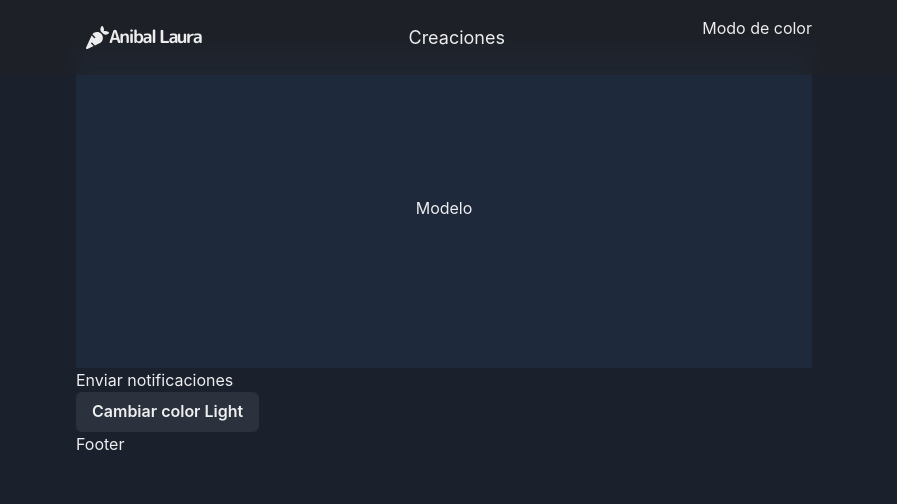
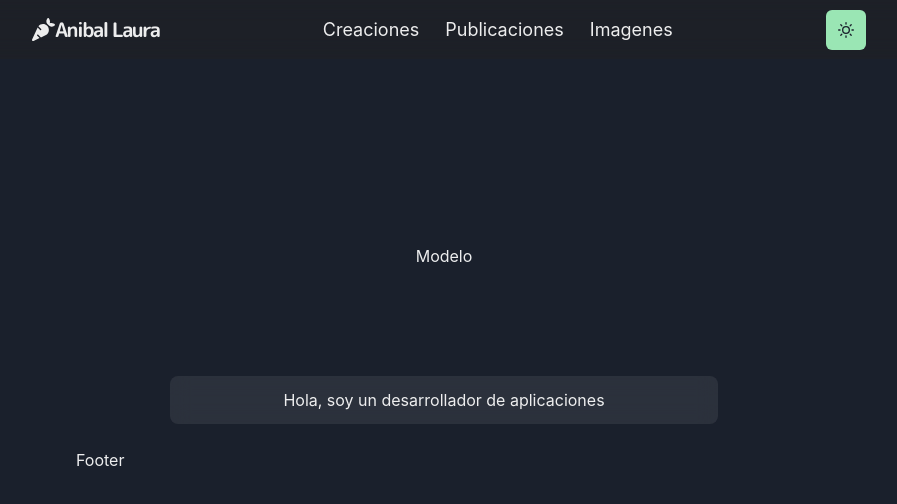
Before and after one commit to Haniel99/blue-art, a Next.js app: page / in a window 1280 px wide. Shown: the top 504 px of the page, without its empty margins (196-1093 px from the left). Built offline with nearby package versions, Linux system fonts and the light colour scheme.

Commit message:
Prueba de navbar

```diff
--- a/package.json
+++ b/package.json
@@ -9,6 +9,7 @@
     "lint": "next lint"
   },
   "dependencies": {
+    "@chakra-ui/icons": "^2.1.1",
     "@chakra-ui/next-js": "^2.2.0",
     "@chakra-ui/react": "^2.8.2",
     "@emotion/react": "^11.11.3",
--- a/src/app/layout.tsx
+++ b/src/app/layout.tsx
@@ -1,31 +1,36 @@
 import type { Metadata } from "next";
+import dynamic from "next/dynamic";
 import "./globals.css";
 import { Providers } from "../libs/providers";
 import { Box, ColorModeScript, Container } from "@chakra-ui/react";
 import NavBar from "@/components/navbar";
 import Article from "@/libs/article";
+import Loading from "../components/voxel-rabbit-loader";
+const LazyVoxelRabbit = dynamic(() => import('../components/voxel-rabbit'), {
+  ssr: false,
+  loading: () => <Loading />
+})
 export const metadata: Metadata = {
   title: "Blue Art - Homepage"
 };
-
 export default function RootLayout({
   children,
 }: Readonly<{
   children: React.ReactNode;
 }>) {
   return (
-    <html lang="en">
-      <body >
+    <html lang="en"  >
+      <body>
+        <link
+          rel="stylesheet"
+          href="https://fonts.googleapis.com/css2?family=M+PLUS+Rounded+1c:wght@300;700&display=swap"
+        />
         <ColorModeScript initialColorMode="dark" />
         <Providers>
           <Box as="main">
             <NavBar></NavBar>
-            <Container maxW="container.md" pt={12} >
-              <div  className="flex h-80 bg-slate-800
-              items-center justify-center
-              "  >
-                Modelo
-              </div>
+            <Container maxW="container.md" pt={14} >
+              <LazyVoxelRabbit />
               <Article>
                 {children}
               </Article>
--- a/src/app/page.tsx
+++ b/src/app/page.tsx
@@ -1,19 +1,19 @@
 'use client'
-import { Box, Button, useColorMode, useColorModeValue, Text } from "@chakra-ui/react";
+import { Box, Button, useColorMode, useColorModeValue, Text, Container } from "@chakra-ui/react";
 import { useEffect, useState } from "react";
 import OneSignal from "react-onesignal";
 
 const Home = () => {
   const { colorMode, toggleColorMode } = useColorMode()
   const [oneSignalInitialized, setOneSignalInitialized] =
-    useState<boolean>(false)
+    useState<boolean>(false);
+
   const initializeOneSignal = async () => {
     if (oneSignalInitialized) {
       return
     }
     setOneSignalInitialized(true)
     try {
-
       await OneSignal.init({
         appId: "31925ad7-138e-4ca7-8272-b6891b10bca3",
         notifyButton: {
@@ -26,27 +26,26 @@ const Home = () => {
     } catch (error) {
       console.log(error);
     }
-
   }
 
   useEffect(() => {
     initializeOneSignal();
   }, [])
 
-  const color = useColorModeValue('red', 'red')
+  return (
+    <Container maxW={'580px'}>
+      <Box
+        borderRadius="lg"
+        textAlign="center"
+        p={3}
+        mb={6}
+        bg={useColorModeValue('whiteAlpha.500', 'whiteAlpha.200')}
+        css={{ backdropFilter: 'blur(10px)' }}
+      >
+        Hola, soy un desarrollador de aplicaciones
+      </Box>
 
-  return (
-    <>
-      <Box as="main" >
-        <Box>
-          <Text> Enviar notificaciones </Text>
-        </Box>
-        <Button onClick={toggleColorMode}>
-          Cambiar color {colorMode === 'light' ? 'Dark' : 'Light'}
-        </Button>
-      </Box>
-    </>
+    </Container>
   )
 }
-
 export default Home;
--- a/src/components/logo.tsx
+++ b/src/components/logo.tsx
@@ -7,7 +7,7 @@ import CarrotIcon from "./rabbit-icon";
 
 const LogoBox = styled.span`
   font-weight: bold;
-  font-size: 18px;
+  font-size: 20px;
   display: inline-flex;
   align-items: center;
   height: 30px;
@@ -31,6 +31,7 @@ const Logo = () => {
         <Text
           color={useColorModeValue('gray.800', 'whiteAlpha.900')}
           fontFamily='M PLUS Rounded 1c", sans-serif'
+
           fontWeight="bold"
         >
           Anibal Laura
--- a/src/components/navbar.tsx
+++ b/src/components/navbar.tsx
@@ -2,21 +2,22 @@
 import { Box, Container, Flex, Stack, useColorModeValue, Link, Heading } from "@chakra-ui/react";
 
 import Logo from "./logo";
+import ThemeToggleButton from "./themeToggleButton";
 
 const LinkItem = ({
-    children,
+    children, href
 }: Readonly<{
     children: React.ReactNode;
+    href: string;
 }>) => {
     return (
         <Link
-            href="/works"
+            href={href}
             p={2}
             fontSize="18px"
             fontWeight="normal"
             _hover={{
-                fontWeight:"semibold"
-
+                transform: "transparent"
             }}
         >
             {children}
@@ -37,21 +38,33 @@ const NavBar = () => {
             <Container
                 display="flex"
                 justifyContent='space-between'
-                w="100%"
-                maxW="container.md"
-                p={4}
+                maxW="860px"
+                p={2}
             >
                 <Flex align="center" >
-                    <Heading as="h1" size="lg" letterSpacing={'tighter'}>
+                    <Heading
+                        as="h1" size="lg" letterSpacing={'tighter'}
+                        fontWeight="bold"
+                    >
                         <Logo />
                     </Heading>
                 </Flex>
                 <Stack direction={['column', 'row']} spacing='10px'>
-                    <LinkItem>
+                    <LinkItem href="works" >
                         Creaciones
                     </LinkItem>
+                    <LinkItem href="shareds" >
+                        Publicaciones
+                    </LinkItem>
+                    <LinkItem href="images">
+                        Imagenes
+                    </LinkItem>
                 </Stack>
-                <Box>Modo de color</Box>
+                <Box display={"flex"}
+                 alignItems="center"
+                 >
+                    <ThemeToggleButton/>
+                 </Box>
 
             </Container>
         </Box>
--- /dev/null
+++ b/src/components/themeToggleButton.tsx
@@ -0,0 +1,31 @@
+'use client'
+import { IconButton, useColorMode, useColorModeValue } from "@chakra-ui/react";
+import { AnimatePresence, motion } from "framer-motion";
+import { MoonIcon, SunIcon } from "@chakra-ui/icons"
+
+
+const ThemeToggleButton = () => {
+    const { toggleColorMode } = useColorMode()
+    return (
+        <AnimatePresence mode="wait" initial={false} >
+            <motion.div
+            key={useColorModeValue('light', 'dark')}
+            initial={ { y: 20, opacity: 0 } }
+            animate= { { y:0, opacity: 1 }}
+            exit={{ y: -20, opacity: 0 }}
+            transition={ { duration: 0.3 }}
+            >
+                <IconButton
+                    aria-label="Toggle theme"
+                    colorScheme={useColorModeValue('blue', 'green')}
+                    icon={useColorModeValue(<MoonIcon />, <SunIcon />)}
+                    onClick={toggleColorMode}
+                >
+                </IconButton>
+            </motion.div>
+        </AnimatePresence>
+    )
+}
+
+
+export default ThemeToggleButton;
--- /dev/null
+++ b/src/components/voxel-rabbit-loader.tsx
@@ -0,0 +1,38 @@
+'use client'
+import { forwardRef, LegacyRef, useRef } from "react"
+import { Box } from "@chakra-ui/react"
+export const Spinner = () => {
+    return (<>Loading</>)
+}
+
+
+export const VoxelRabbitContainer = forwardRef(
+    ({ children, ref }: Readonly<{
+        children: React.ReactNode;
+        ref?: LegacyRef<HTMLDivElement>;
+    }>) => {
+        const reff = useRef();
+        return (<Box
+            ref={ref}
+            m="auto"
+            mt={['-20px', '-60px', '-120px']}
+            mb={['-40px', '-140px', '-200px']}
+            w={[280, 480, 640]}
+            h={[280, 480, 640]}
+            position="relative"
+            display="flex"
+            justifyContent="center"
+            alignItems="center"
+        >
+            {children}
+        </Box>)
+    });
+
+export const VoxelLoader = () => {
+    const reff = useRef();
+    return <VoxelRabbitContainer >
+        <Spinner></Spinner>
+    </VoxelRabbitContainer>
+}
+
+export default VoxelLoader;
--- /dev/null
+++ b/src/components/voxel-rabbit.tsx
@@ -0,0 +1,14 @@
+'use client'
+import { useRef } from "react";
+import { VoxelRabbitContainer } from "./voxel-rabbit-loader";
+
+
+const VoxelRabbit = () => {
+    const container = useRef();
+    return (<VoxelRabbitContainer ref={container}>
+        <>Modelo</>
+    </VoxelRabbitContainer>)
+}
+
+
+export default VoxelRabbit;
--- a/src/libs/providers.tsx
+++ b/src/libs/providers.tsx
@@ -1,15 +1,14 @@
 'use client'
+import { lazy } from 'react'
 import {
     ChakraProvider,
 } from '@chakra-ui/react'
 import { theme } from './theme'
-import Fonts from '@/components/fonts'
-
+const Fonts = lazy(() => import("../components/fonts"));
 
 export function Providers({ children }: { children: React.ReactNode }) {
 
     return (<ChakraProvider theme={theme} >
-        <Fonts />
         {children}
     </ChakraProvider>)
 }
--- a/src/libs/theme.ts
+++ b/src/libs/theme.ts
@@ -16,11 +16,12 @@ const components = {
   }
 }
 const fonts = {
-  heading: "'M PLUS Rounded 1c'",
-};
+  heading: "'M PLUS Rounded 1c'"
+}
+
 const config = {
   initialColorMode: "dark",
   useSystemColorMode: false,
 };
 
-export const theme = extendTheme({ config, fonts, components });
+export const theme = extendTheme({ config, components,fonts });
--- a/tailwind.config.ts
+++ b/tailwind.config.ts
@@ -8,11 +8,7 @@ const config: Config = {
   ],
   theme: {
     extend: {
-      backgroundImage: {
-        "gradient-radial": "radial-gradient(var(--tw-gradient-stops))",
-        "gradient-conic":
-          "conic-gradient(from 180deg at 50% 50%, var(--tw-gradient-stops))",
-      },
+
     },
   },
   plugins: [],
```
Also changed, not shown: 2 other files (tests, documents, lock files or other folders).
